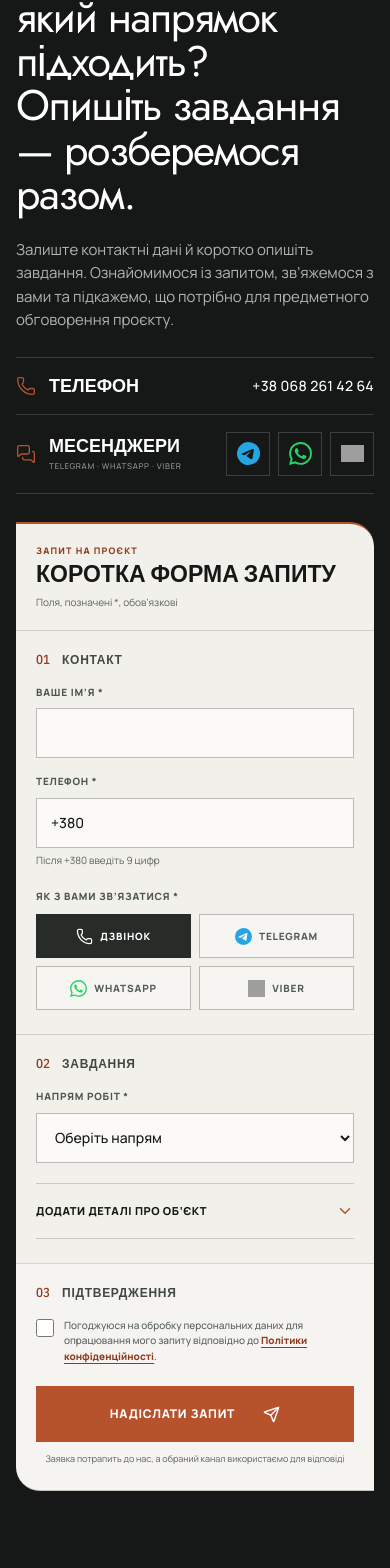
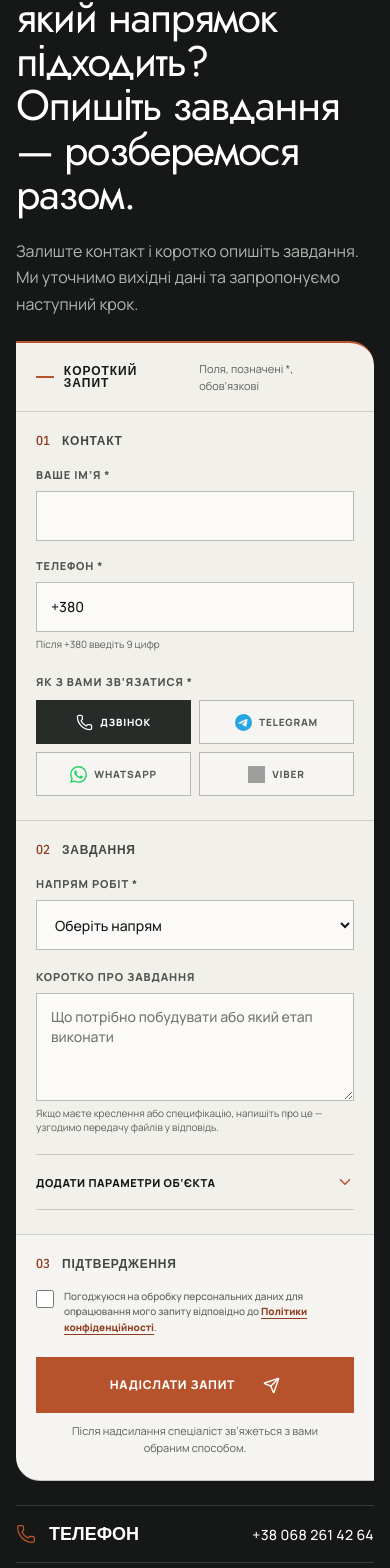
Before and after one commit to leusd100/rubikon-build, a Next.js app: page /napryamky in a window 390 px wide. Shown: the part 4136-5704 px from the top of the page. Built offline with nearby package versions, Linux system fonts and the light colour scheme; grey boxes are pictures that could not be loaded.

Commit message:
feat: streamline project inquiry flow (#67)

```diff
--- a/app/components/InquirySection.tsx
+++ b/app/components/InquirySection.tsx
@@ -19,7 +19,7 @@ type InquirySectionProps = {
 export default function InquirySection({
   eyebrow,
   title,
-  text = 'Залиште контактні дані й коротко опишіть завдання. Ознайомимося із запитом, зв’яжемося з вами та підкажемо, що потрібно для предметного обговорення проєкту.',
+  text = 'Залиште контакт і коротко опишіть завдання. Ми уточнимо вихідні дані та запропонуємо наступний крок.',
   defaultDirection,
 }: InquirySectionProps) {
   return (
--- a/app/components/ProjectInquiryForm.tsx
+++ b/app/components/ProjectInquiryForm.tsx
@@ -152,13 +152,10 @@ export default function ProjectInquiryForm({ defaultDirection = '' }: { defaultD
   }
 
   return (
-    <form className="inquiry-form" onSubmit={(event) => void handleSubmit(event)}>
+    <form className="inquiry-form" aria-label="Запит на проєкт" onSubmit={(event) => void handleSubmit(event)}>
       <div className="inquiry-form-heading">
-        <div>
-          <small>Запит на проєкт</small>
-          <span>Коротка форма запиту</span>
-        </div>
-        <p>Поля, позначені *, обов’язкові</p>
+        <p className="inquiry-form-kicker"><span aria-hidden="true" /> Короткий запит</p>
+        <p className="inquiry-required-note">Поля, позначені *, обов’язкові</p>
       </div>
 
       <section className="inquiry-form-section" aria-labelledby="inquiry-contact-heading">
@@ -250,9 +247,24 @@ export default function ProjectInquiryForm({ defaultDirection = '' }: { defaultD
             </select>
           </label>
 
+          <div className="inquiry-task-summary">
+            <label htmlFor="inquiry-comment"><span>Коротко про завдання</span></label>
+            <textarea
+              id="inquiry-comment"
+              name="comment"
+              rows={3}
+              maxLength={800}
+              placeholder="Що потрібно побудувати або який етап виконати"
+              aria-describedby="inquiry-comment-hint"
+            />
+            <small id="inquiry-comment-hint" className="inquiry-field-hint">
+              Якщо маєте креслення або специфікацію, напишіть про це — узгодимо передачу файлів у відповідь.
+            </small>
+          </div>
+
           <details className="inquiry-details">
             <summary>
-              <span>Додати деталі про об’єкт</span>
+              <span>Додати параметри об’єкта</span>
               <ChevronDown aria-hidden="true" />
             </summary>
             <div className="inquiry-details-body">
@@ -285,10 +297,6 @@ export default function ProjectInquiryForm({ defaultDirection = '' }: { defaultD
                   <input name="startDate" type="text" maxLength={80} placeholder="Наприклад: осінь 2026" />
                 </label>
               </div>
-              <label>
-                <span>Коментар</span>
-                <textarea name="comment" rows={4} maxLength={800} placeholder="Що ще важливо знати про завдання" />
-              </label>
             </div>
           </details>
         </div>
@@ -327,7 +335,7 @@ export default function ProjectInquiryForm({ defaultDirection = '' }: { defaultD
               {!isSubmitting && <Send aria-hidden="true" />}
             </button>
             <p className="inquiry-submit-note">
-              Заявка потрапить до нас, а обраний канал використаємо для відповіді
+              Після надсилання спеціаліст зв’яжеться з вами обраним способом.
             </p>
           </div>
         </div>
--- a/app/data/directionPages.ts
+++ b/app/data/directionPages.ts
@@ -261,7 +261,7 @@ export const directionPages: Record<DirectionId, DirectionPageConfig> = {
         ['У яких регіонах ви виконуєте бетонні роботи?', 'Основний регіон — Дніпро та Дніпропетровська область. Масштабні промислові й аграрні об’єкти розглядаємо по всій Україні — для віддалених майданчиків окремо враховуємо доставку суміші та організацію робіт.'],
       ],
     },
-    cta: { eyebrow: 'Обговорити бетонні роботи', title: 'Надішліть креслення або параметри основи — уточнимо склад робіт' },
+    cta: { eyebrow: 'Обговорити бетонні роботи', title: 'Маєте креслення або параметри основи? Уточнимо склад робіт' },
   },
   'pokrivelni-roboty': {
     id: 'pokrivelni-roboty',
--- a/app/globals.css
+++ b/app/globals.css
@@ -351,10 +351,10 @@ section[id] { scroll-margin-top: 116px; }
 .contact { color: white; background: #151816; }
 .contact-grid { display: grid; grid-template-columns: minmax(0, .78fr) minmax(560px, 1.22fr); align-items: start; gap: var(--grid-gap); }
 .contact-grid > * { min-width: 0; }
-.contact h2 { max-width: 680px; font-size: clamp(48px, 5.5vw, 78px); line-height: 1.04; }
+.contact h2 { max-width: 680px; font-size: clamp(44px, 4.4vw, 64px); line-height: 1.04; }
 .contact-intro { position: sticky; top: 142px; }
 .contact-copy { min-width: 0; }
-.contact-copy > p:not(.eyebrow) { max-width: 520px; margin: 30px 0 40px; color: #aeb7b0; font-size: 15px; }
+.contact-copy > p:not(.eyebrow) { max-width: 520px; margin: 24px 0 34px; color: #aeb7b0; font-size: 16px; line-height: 1.65; }
 .contact-links { border-top: 1px solid rgba(255,255,255,.15); }
 .pending-contact { display: flex; justify-content: space-between; gap: 20px; padding: 17px 0; border-bottom: 1px solid rgba(255,255,255,.15); font: 600 18px/1.2 var(--font-condensed), sans-serif; text-transform: uppercase; }
 .pending-contact b { display: inline-flex; align-items: center; gap: 13px; font: inherit; }
@@ -372,11 +372,11 @@ section[id] { scroll-margin-top: 116px; }
 .contact-messengers .messenger-link span { display: none; }
 
 .inquiry-form { overflow: hidden; color: var(--ink); background: #f2f0ea; border-top: 2px solid var(--accent); border-bottom: 1px solid rgba(19,22,20,.2); border-radius: 0 var(--radius-lg) 0 var(--radius-lg); box-shadow: none; }
-.inquiry-form-heading { min-height: 92px; display: flex; align-items: flex-end; justify-content: space-between; gap: 24px; padding: 24px clamp(24px, 2.5vw, 36px) 22px; }
-.inquiry-form-heading > div { display: grid; gap: 7px; }
-.inquiry-form-heading small { color: var(--accent-dark); font-size: 9px; font-weight: 800; line-height: 1; letter-spacing: .13em; text-transform: uppercase; }
-.inquiry-form-heading span { font: 600 26px/1 var(--font-condensed), sans-serif; text-transform: uppercase; }
-.inquiry-form-heading p { margin: 0; color: var(--muted); font-size: 10px; }
+.inquiry-form-heading { min-height: 60px; display: flex; align-items: center; justify-content: space-between; gap: 24px; padding: 16px clamp(24px, 2.5vw, 36px); }
+.inquiry-form-heading p { margin: 0; }
+.inquiry-form-kicker { display: flex; align-items: center; gap: 10px; color: var(--ink); font: 700 12px/1 var(--font-condensed), sans-serif; letter-spacing: .08em; text-transform: uppercase; }
+.inquiry-form-kicker span { width: 18px; height: 2px; background: var(--accent); }
+.inquiry-required-note { color: var(--muted); font-size: 11px; }
 .inquiry-form-section { display: grid; grid-template-columns: 108px minmax(0, 1fr); gap: clamp(22px, 2.3vw, 34px); padding: 26px clamp(24px, 2.5vw, 36px) 28px; border-top: 1px solid rgba(19,22,20,.15); }
 .inquiry-form-section-heading { align-self: start; display: grid; gap: 9px; padding-top: 2px; }
 /* accent (#b6532c) on this form's #f2f0ea background measures 4.32:1 — just under WCAG AA's
@@ -389,7 +389,7 @@ section[id] { scroll-margin-top: 116px; }
 .inquiry-fields { display: grid; align-items: start; gap: 16px; }
 .inquiry-fields-two { grid-template-columns: 1fr 1fr; }
 .inquiry-form label, .inquiry-select { display: grid; align-content: start; gap: 8px; }
-.inquiry-form label > span, .inquiry-choice legend { color: #4e5650; font-size: 10px; font-weight: 800; letter-spacing: .08em; text-transform: uppercase; }
+.inquiry-form label > span, .inquiry-choice legend { color: #4e5650; font-size: 11px; font-weight: 800; letter-spacing: .08em; text-transform: uppercase; }
 .inquiry-form input, .inquiry-form select, .inquiry-form textarea { width: 100%; min-width: 0; border: 1px solid rgba(19,22,20,.28); border-radius: 0; outline: none; color: var(--ink); background: rgba(255,255,255,.68); font: 500 14px/1.4 var(--font-manrope), sans-serif; transition: border-color var(--duration-fast) ease, background var(--duration-fast) ease, box-shadow var(--duration-fast) ease; }
 .inquiry-form input, .inquiry-form select { min-height: 50px; padding: 0 14px; }
 .inquiry-form textarea { resize: vertical; min-height: 108px; padding: 13px 14px; }
@@ -408,6 +408,7 @@ section[id] { scroll-margin-top: 116px; }
 .inquiry-choice input:checked + span { color: white; border-color: #272c29; background: #272c29; }
 .inquiry-choice input:focus-visible + span { outline: 3px solid var(--focus-ring); outline-offset: 3px; box-shadow: 0 0 0 1px var(--focus-gap); }
 .inquiry-select { margin-top: 0; }
+.inquiry-task-summary { display: grid; align-content: start; gap: 8px; margin-top: 18px; }
 .inquiry-config-brief { margin: 0 0 20px; padding: 18px 20px 20px; border: 1px solid rgba(19,22,20,.2); border-left: 3px solid var(--accent); background: rgba(255,255,255,.42); }
 .inquiry-config-brief-heading { display: flex; align-items: flex-start; justify-content: space-between; gap: 20px; padding-bottom: 15px; border-bottom: 1px solid rgba(19,22,20,.15); }
 .inquiry-config-brief-heading > div { display: grid; gap: 5px; }
@@ -436,7 +437,7 @@ section[id] { scroll-margin-top: 116px; }
 .inquiry-submit-group { min-width: 0; }
 .inquiry-submit { width: 100%; margin-top: 0; border: 0; cursor: pointer; }
 .inquiry-submit svg { width: 17px; height: 17px; }
-.inquiry-submit-note { margin: 10px 0 0; color: var(--muted); font-size: 9px; line-height: 1.5; text-align: center; }
+.inquiry-submit-note { margin: 10px 0 0; color: var(--muted); font-size: 11px; line-height: 1.5; text-align: center; }
 .inquiry-status { display: none; margin: 0; padding: 16px clamp(24px, 2.5vw, 36px); color: #edf4ef; background: #26352c; border-left: 3px solid #5e9c72; font-size: 12px; line-height: 1.55; }
 .inquiry-status.is-visible { display: block; }
 .inquiry-status.is-error { color: #f7e6e1; background: #3a221c; border-left-color: #c0533a; }
@@ -816,14 +817,17 @@ footer .brand-name small { color: var(--text-on-dark-subtle); }
    identical declarations — a single query, split into two adjacent, non-overlapping ranges for
    no functional reason. Co-located here rather than re-adding a third small header-only block. */
 @media (max-width: 1180px) {
-  .contact-grid { grid-template-columns: minmax(0, 1fr); gap: clamp(30px, 4.5vw, 48px); }
+  .contact-grid {
+    grid-template-columns: minmax(0, 1fr);
+    grid-template-areas: "intro" "form" "links";
+    gap: clamp(26px, 3.5vw, 40px);
+  }
   .contact-intro {
-    position: static;
-    display: grid;
-    grid-template-columns: minmax(0, 1fr);
-    align-items: start;
-    gap: clamp(28px, 4vw, 40px);
+    display: contents;
   }
+  .contact-copy { grid-area: intro; }
+  .inquiry-form { grid-area: form; }
+  .contact-links { grid-area: links; }
   .contact-copy h2 { max-width: none; }
   .contact-title-break { display: none; }
   .contact-copy > p:not(.eyebrow) { max-width: 720px; margin-bottom: 0; }
@@ -879,8 +883,7 @@ footer .brand-name small { color: var(--text-on-dark-subtle); }
   }
   .shell { width: min(100% - 32px, 620px); }
   .section { padding-block: var(--section-space); }
-  .contact-grid { gap: 28px; }
-  .contact-intro { grid-template-columns: minmax(0, 1fr); gap: 26px; }
+  .contact-grid { gap: 24px; }
   .contact-copy > p:not(.eyebrow) { margin-top: 22px; }
   .ghost-word { display: none; }
   section[id] { scroll-margin-top: 88px; }
@@ -949,8 +952,7 @@ footer .brand-name small { color: var(--text-on-dark-subtle); }
   .steps h3 { margin-top: 24px; }
   .contact h2 { max-width: 620px; font-size: var(--title-section); line-height: 1.03; }
   .inquiry-form { padding: 0; border-radius: 0 var(--radius-md) 0 var(--radius-md); }
-  .inquiry-form-heading { min-height: 0; align-items: flex-start; flex-direction: column; gap: 10px; padding: 22px 20px 20px; }
-  .inquiry-form-heading span { font-size: 23px; }
+  .inquiry-form-heading { min-height: 0; align-items: center; gap: 14px; padding: 17px 20px; }
   .inquiry-form-section { grid-template-columns: 1fr; gap: 18px; padding: 22px 20px 24px; }
   .inquiry-form-section-heading { display: flex; align-items: baseline; gap: 12px; padding-top: 0; }
   .inquiry-form-section-heading h3 { font-size: 12px; }
@@ -1097,8 +1099,7 @@ footer .brand-name small { color: var(--text-on-dark-subtle); }
   .contact-intro { top: 118px; }
   .contact-copy > p:not(.eyebrow) { margin: 20px 0 26px; font-size: 14px; line-height: 1.6; }
   .pending-contact { padding-block: 13px; }
-  .inquiry-form-heading { min-height: 0; padding: 17px 24px 15px; }
-  .inquiry-form-heading span { font-size: 21px; }
+  .inquiry-form-heading { min-height: 0; padding: 14px 24px; }
   .inquiry-form-section { grid-template-columns: 86px minmax(0, 1fr); gap: 18px; padding: 17px 24px 18px; }
   .inquiry-form-section-heading { gap: 6px; }
   .inquiry-fields { gap: 12px; }
--- a/app/page.tsx
+++ b/app/page.tsx
@@ -157,8 +157,8 @@ export default function Home() {
               <p className="eyebrow light"><span /> Почнемо з розмови</p>
               <h2>Розкажіть коротко<br className="contact-title-break" /> про завдання</h2>
               <p>
-                Залиште контактні дані й коротко опишіть завдання. Ознайомимося із запитом,
-                зв’яжемося з вами та підкажемо, що потрібно для предметного обговорення проєкту.
+                Залиште контакт і коротко опишіть завдання. Ми уточнимо вихідні дані
+                та запропонуємо наступний крок.
               </p>
             </div>
             <div className="contact-links" id="contact-note">
```
Also changed, not shown: 2 other files (tests, documents, lock files or other folders).
